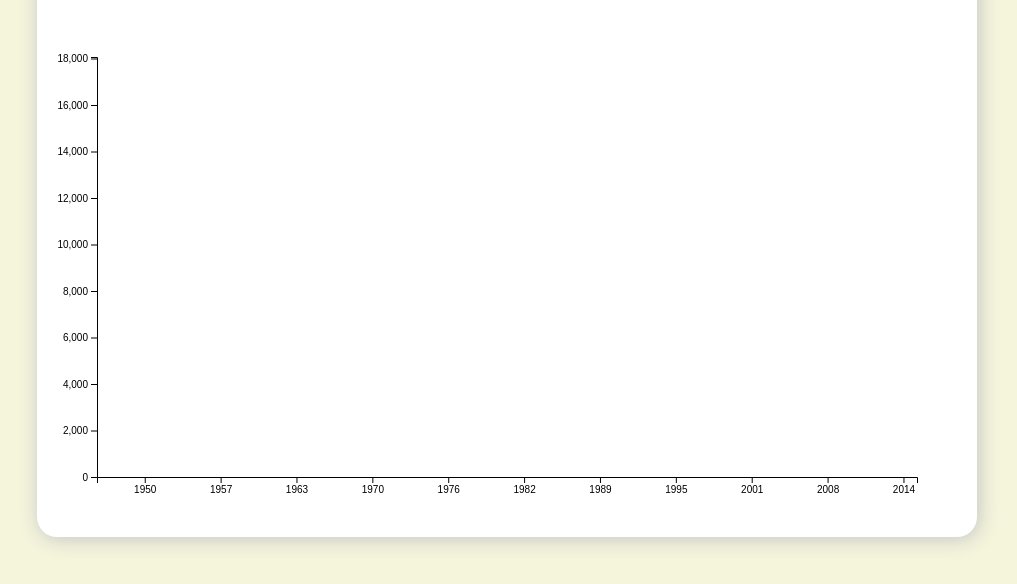
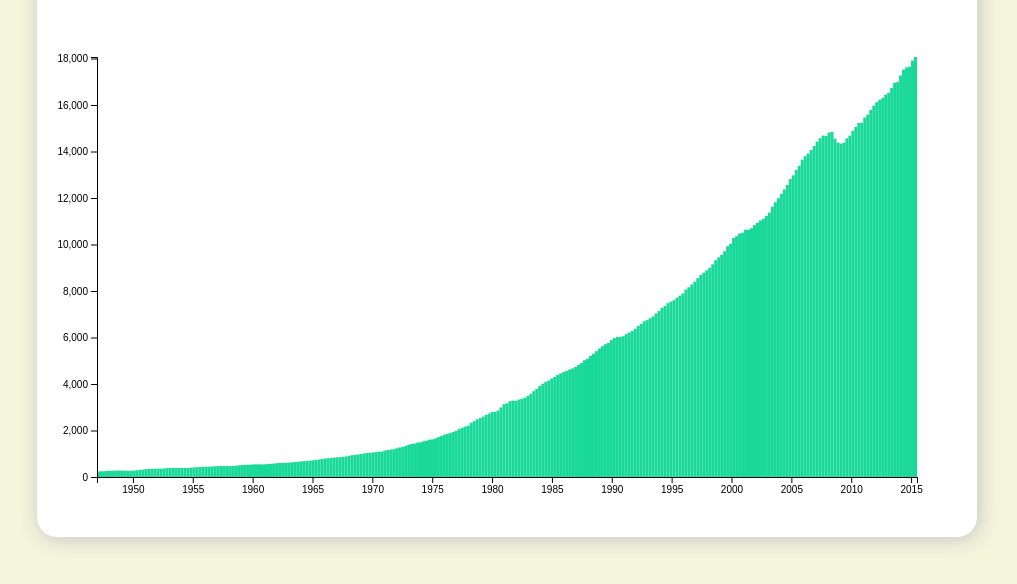
Before and after one commit to sashtje/d3, a plain HTML site: page barchart/index.html in a window 1280 px wide. Shown: the part 162-746 px from the top of the page, without its empty margins (133-1150 px from the left). Drawn offline with nearby package versions, Linux system fonts and the light colour scheme.

Commit message:
feat: add rectangles for dataset

```diff
--- a/barchart/script.js
+++ b/barchart/script.js
@@ -20,7 +20,7 @@ async function createChart(data) {
   const maxDate = new Date(data.to_date);
 
   const xScale = d3
-    .scaleLinear()
+    .scaleTime()
     .domain([minDate, maxDate])
     .range([padding, w - padding]);
 
@@ -35,14 +35,29 @@ async function createChart(data) {
     .attr("width", w)
     .attr("height", h);
 
-  const xAxis = d3.axisBottom().scale(xScale);
+  const xAxis = d3.axisBottom(xScale);
   const yAxis = d3.axisLeft(yScale);
+
+  const rectWidth = (w - 2 * padding) / dataset.length;
+
+  svg
+    .selectAll("rect")
+    .data(dataset)
+    .enter()
+    .append("rect")
+    .attr("class", "bar")
+    .attr("data-date", (d) => d[0])
+    .attr("data-gdp", (d) => d[1])
+    .attr("x", (_, i) => padding + i * rectWidth)
+    .attr("y", (d, _) => yScale(d[1]))
+    .attr("width", rectWidth)
+    .attr("height", (d) => h - padding - yScale(d[1]));
 
   svg
     .append("g")
     .attr("id", "x-axis")
     .attr("transform", "translate(0, " + (h - padding) + ")")
-    .call(xAxis.tickFormat(d3.timeFormat("%Y")));
+    .call(xAxis);
 
   svg
     .append("g")
--- a/barchart/styles.css
+++ b/barchart/styles.css
@@ -47,3 +47,7 @@ body {
   color: #ff0000;
   font-size: 20px;
 }
+
+.bar {
+  fill: rgb(25, 217, 153);
+}
```
